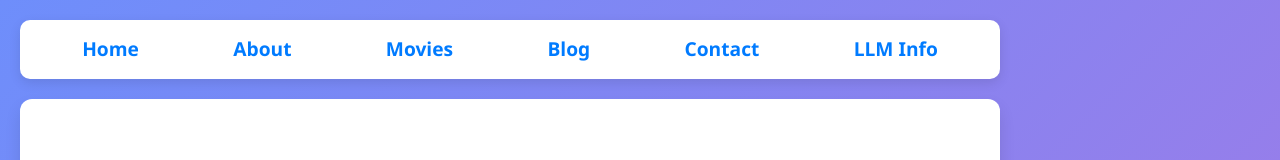
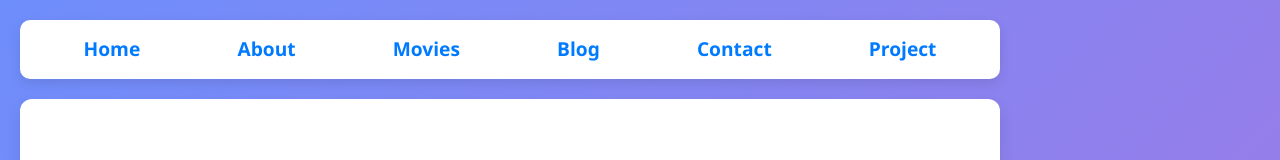
Before and after one commit to HouXuanZhang/myweb, a React (Vite) app: page / in a window 1280 px wide. Shown: the top 160 px of the page. Built offline with nearby package versions, Linux system fonts and the light colour scheme.

Commit message:
Fix API and other updates

```diff
--- a/src/components/Navbar.jsx
+++ b/src/components/Navbar.jsx
@@ -10,7 +10,7 @@ function Navbar() {
       <Link to="/movies">Movies</Link>
       <Link to="/blog">Blog</Link>
       <Link to="/contact">Contact</Link>
-      <Link to="/llminfo">LLM Info</Link>
+      <Link to="/llminfo">Project</Link>
     </nav>
   );
 }
```
